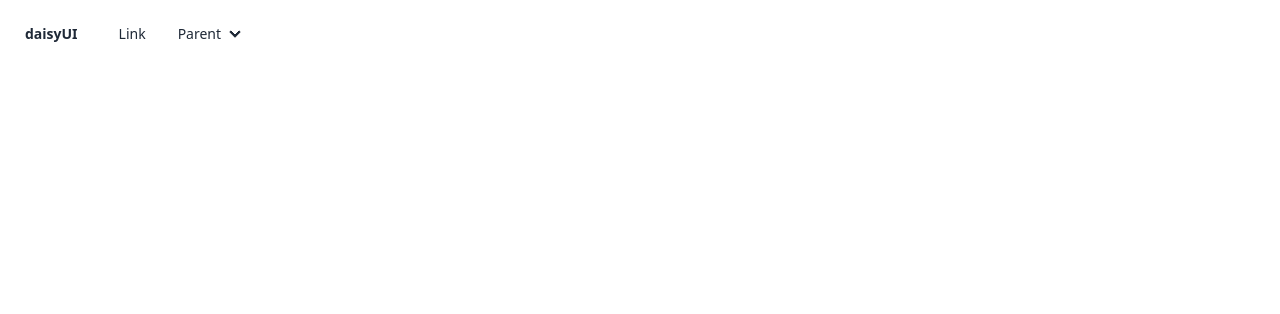
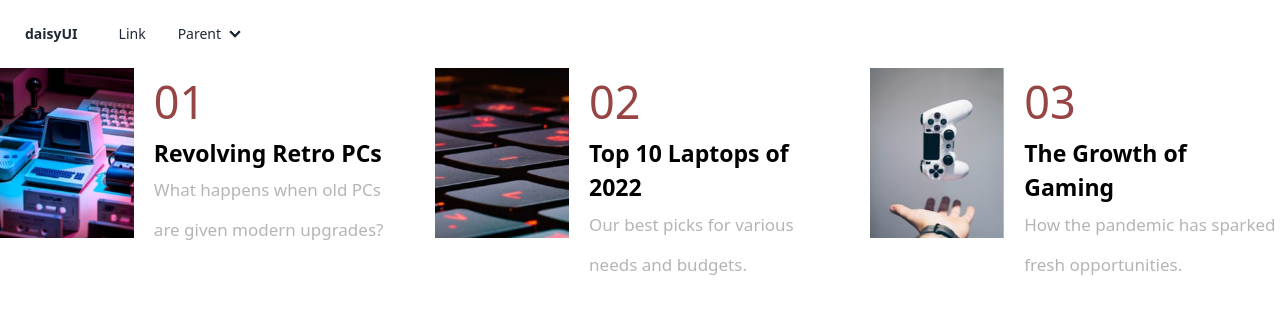
Before and after one commit to AsiimirePraise/Code-crafters-project-one, a plain HTML site: page index.html in a window 1280 px wide. Drawn offline with nearby package versions, Linux system fonts and the light colour scheme.

Commit message:
add file images. add code structure and styling for highlight cards

```diff
--- a/Style.css
+++ b/Style.css
@@ -0,0 +1,79 @@
+* {
+  margin: 0;
+  padding: 0;
+  box-sizing: border-box;
+}
+
+.itemcard {
+  margin: 0 auto;
+}
+
+.itemcard__body {
+  display: flex;
+  flex-direction: row;
+  justify-content: flex-start;
+  gap: 20px;
+  margin-bottom: 50px;
+}
+
+.itemcard__content {
+  display: flex;
+  flex-direction: column;
+  justify-content: space-between;
+  height: 200px;
+}
+
+.itemcard__picture {
+  height: 200px;
+  object-fit: cover;
+}
+
+.itemcard__figure {
+  font-size: 40px;
+  color: rgb(150, 68, 68);
+  font-weight: 500;
+}
+
+.itemcard__title {
+  font-size: 20px;
+  font-weight: bolder;
+  color: black;
+}
+
+.itemcard__text {
+  color: rgb(181, 181, 181);
+  line-height: 40px;
+  font-size: 15px;
+}
+
+@media screen and (min-width: 1200px) {
+  .itemcard {
+    display: flex;
+    justify-content: center;
+    justify-content: space-between;
+  }
+
+  .itemcard__body {
+    width: 32%;
+  }
+
+  .itemcard__picture {
+    height: 170px;
+  }
+
+  .itemcard__figure {
+    font-size: 45px;
+  }
+
+  .itemcard__title {
+    font-size: 23px;
+  }
+
+  .itemcard__content {
+    height: 160px;
+  }
+
+  .itemcard__text {
+    font-size: 17px;
+  }
+}
--- a/index.html
+++ b/index.html
@@ -9,7 +9,7 @@
       rel="stylesheet"
       type="text/css"
     />
-    <link rel="stylesheet" href="Style.css" >
+    <link rel="stylesheet" href="Style.css" />
     <title>code crafters project one</title>
   </head>
   <body>
@@ -34,5 +34,49 @@
         </div>
       </div>
     </header>
+    <div class="itemcard">
+      <div class="itemcard__body">
+        <img
+          src="./images/image-retro-pcs.jpg"
+          alt="retro pc"
+          class="itemcard__picture"
+        />
+        <div class="itemcard__content">
+          <h1 class="itemcard__figure">01</h1>
+          <h2 class="itemcard__title">Revolving Retro PCs</h2>
+          <p class="itemcard__text">
+            What happens when old PCs are given modern upgrades?
+          </p>
+        </div>
+      </div>
+      <div class="itemcard__body">
+        <img
+          src="./images/image-top-laptops.jpg"
+          alt="laptop top"
+          class="itemcard__picture"
+        />
+        <div class="itemcard__content">
+          <h1 class="itemcard__figure">02</h1>
+          <h2 class="itemcard__title">Top 10 Laptops of 2022</h2>
+          <p class="itemcard__text">
+            Our best picks for various needs and budgets.
+          </p>
+        </div>
+      </div>
+      <div class="itemcard__body">
+        <img
+          src="./images/image-gaming-growth.jpg"
+          alt="laptop top"
+          class="itemcard__picture"
+        />
+        <div class="itemcard__content">
+          <h1 class="itemcard__figure">03</h1>
+          <h2 class="itemcard__title">The Growth of Gaming</h2>
+          <p class="itemcard__text">
+            How the pandemic has sparked fresh opportunities.
+          </p>
+        </div>
+      </div>
+    </div>
   </body>
 </html>
```
Also changed, not shown: images/favicon-32x32.png (added), images/icon-menu-close.svg (added), images/icon-menu.svg (added), images/image-gaming-growth.jpg (added), images/image-retro-pcs.jpg (added), images/image-top-laptops.jpg (added), images/image-web-3-desktop.jpg (added), images/image-web-3-mobile.jpg (added), images/logo.svg (added). Lines whose indentation alone changed are shown as unchanged.
